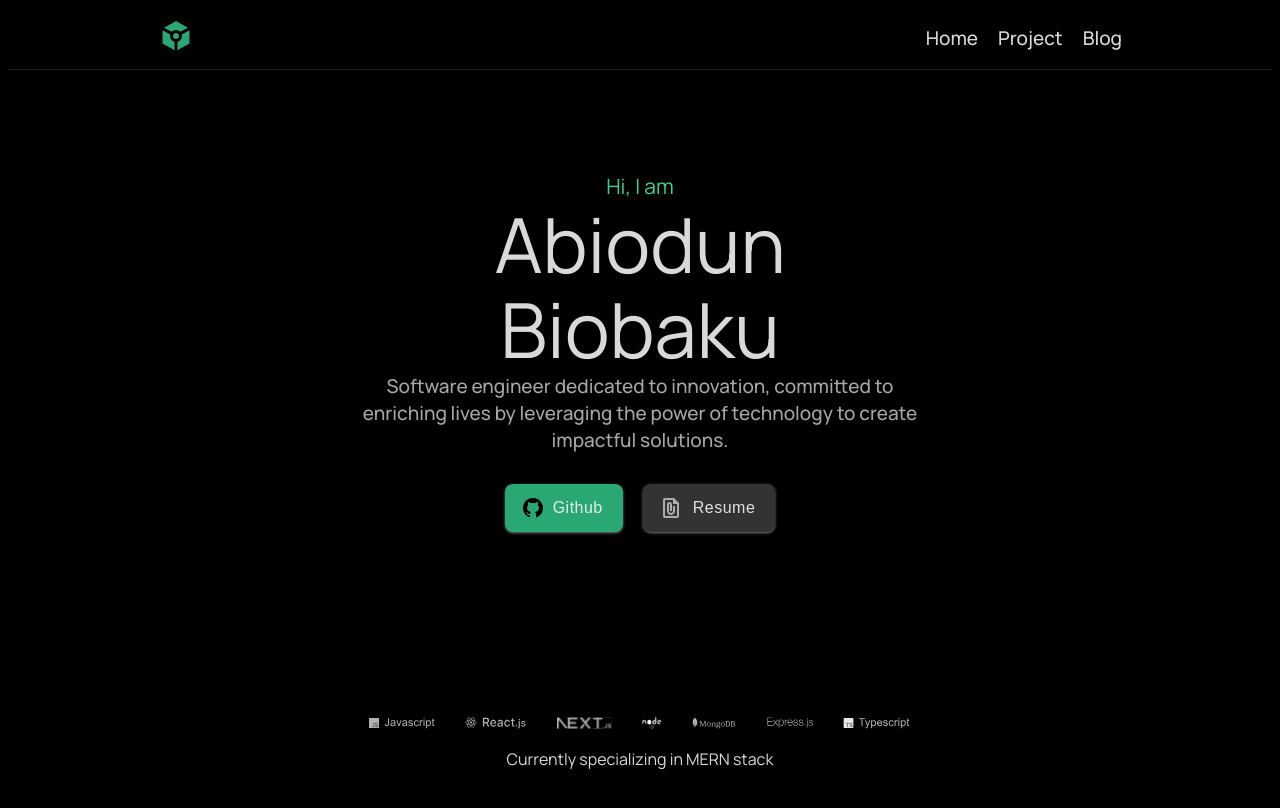
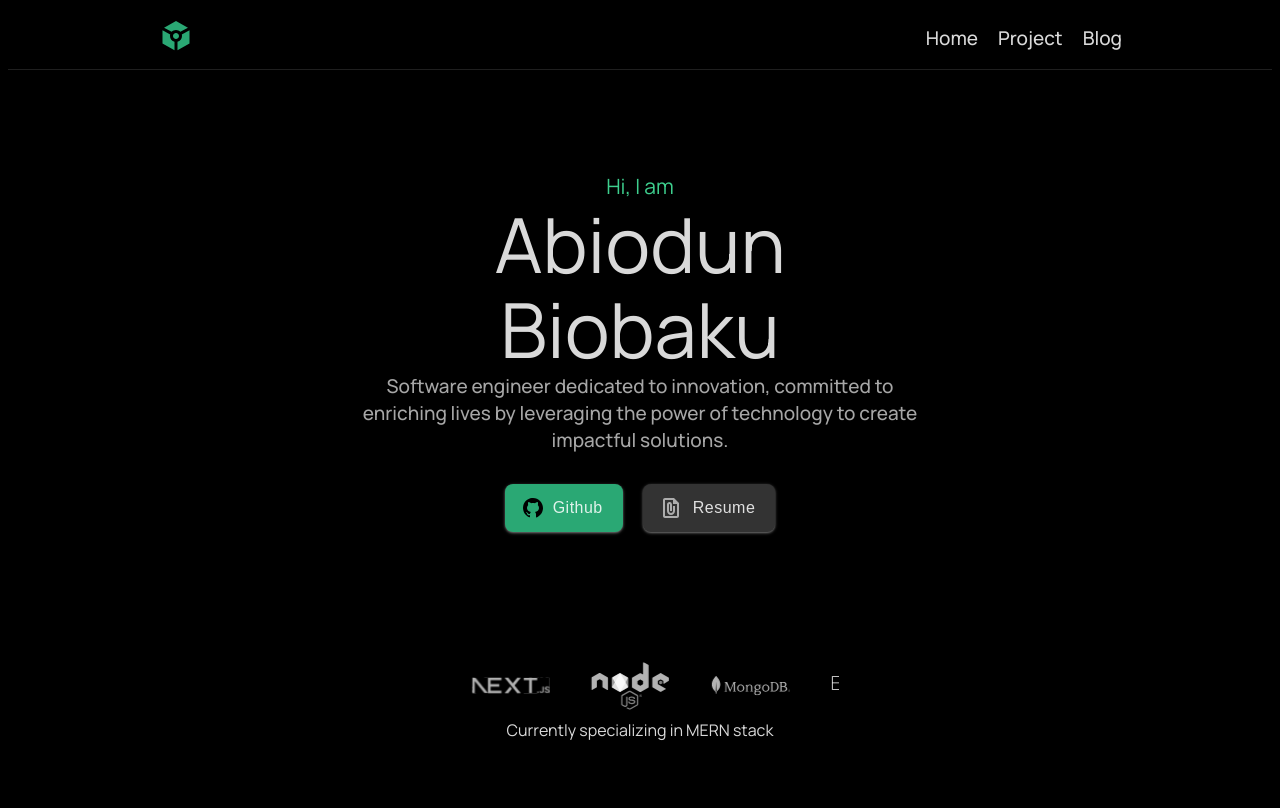
Before and after one commit to biolafrica/Portfolio-user, a Next.js app: page / in a window 1280 px wide. Shown: the top 808 px of the page. Built offline with nearby package versions, Linux system fonts and the light colour scheme.

Commit message:
created an animation for stack container

```diff
--- a/app/globals.css
+++ b/app/globals.css
@@ -1,3 +1,4 @@
+/* general css */
 body{
   background-color: #000000FF;
   color: var(--Text-dark);
@@ -182,7 +183,7 @@ button img{
   height: 24px;
 }
 
-
+/* landing page css */
 .landing{
   width: 45%;
   margin: 100px auto;
@@ -197,14 +198,6 @@ button img{
 
 }
 
-.stack_cont{
-  display: flex;
-  gap: 30px;
-  justify-content: center;
-  margin-top: 150px;
-  margin-bottom: 15px;
-
-}
 
 .btn-cont{
   display: flex;
@@ -221,6 +214,7 @@ button img{
   gap: 10px;
 }
 
+/* header css */
 nav{
   display: flex;
   justify-content: space-between;
@@ -232,6 +226,60 @@ nav{
 .right{
   display: flex;
   gap: 20px;
+  align-items: center;
+}
+
+/* stack animation css */
+
+.stack_cont {
+  display: flex;
+  overflow: hidden;
+  width: 70%;
+  white-space: nowrap;
+  position: relative;
+  margin: 100px auto 10px auto;
+}
+
+.stack_cont::before,
+.stack_cont::after {
+  content: "";
+  position: absolute;
+  width: 10%;
+  height: 100%;
+  z-index: 2;
+}
+
+.stack_cont::before {
+  left: 0;
+  background: linear-gradient(to right, rgba(255, 255, 255, 0), rgba(255, 255, 255, 0));
+}
+
+.stack_cont::after {
+  right: 0;
+  background: linear-gradient(to left, rgba(255, 255, 255, 0), rgba(255, 255, 255, 0));
+}
+
+.scrolling_wrapper {
+  display: flex;
+  animation: scroll 20s linear infinite;
+  margin: 0 auto;
+}
+
+.scrolling_wrapper img {
+  width: 80px;
+  margin: 0 20px;
+  object-fit: contain;
+}
+
+
+@keyframes scroll {
+  0% {
+    transform: translateX(0%);
+  }
+
+  100% {
+    transform: translateX(-50%);
+  }
 }
 
 
--- a/app/page.js
+++ b/app/page.js
@@ -21,6 +21,7 @@ export default function Home() {
 
       <div className="stack-cont">
         <div className="stack_cont">
+          <div className="scrolling_wrapper">
             <img src="/images/javascript.svg" alt="javascript icon" />
             <img src="/images/react.svg" alt="reactjs icon" />
             <img src="/images/next 1.svg" alt="nextjs icon" />
@@ -28,6 +29,15 @@ export default function Home() {
             <img src="/images/mongodb_logo.svg" alt="mongodb icon" />
             <img src="/images/Express.svg" alt="expressjs icon" />
             <img src="/images/typescript.svg" alt="typescript icon" />
+
+            <img src="/images/javascript.svg" alt="javascript icon" />
+            <img src="/images/react.svg" alt="reactjs icon" />
+            <img src="/images/next 1.svg" alt="nextjs icon" />
+            <img src="/images/nodejs_logo.svg" alt="nodejs icon" />
+            <img src="/images/mongodb_logo.svg" alt="mongodb icon" />
+            <img src="/images/Express.svg" alt="expressjs icon" />
+            <img src="/images/typescript.svg" alt="typescript icon" />
+          </div>
         </div>
 
         <h6>Currently specializing in MERN stack</h6>
```
Lines whose indentation alone changed are shown as unchanged.
